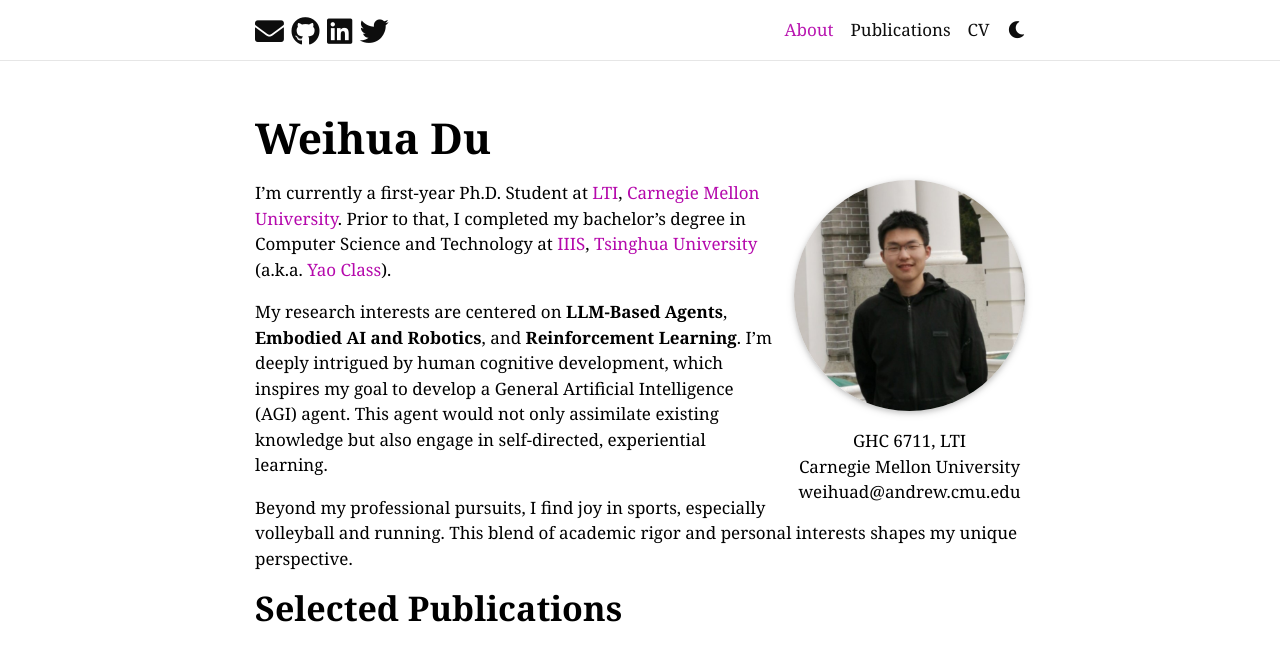
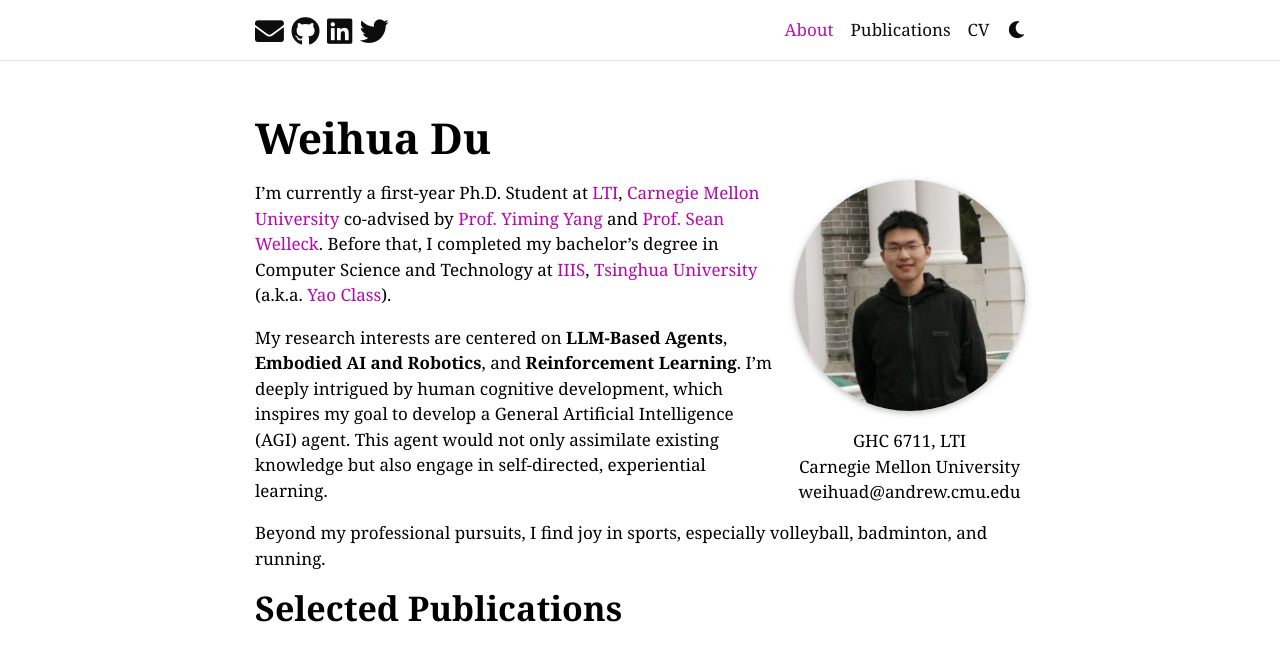
Before and after one commit to StigLidu/StigLidu.github.io, a Jekyll site: the page built from _pages/about.md, in a window 1280 px wide and 956 px high, cut to the strip 0-659 px from the top of the window. Built offline with Jekyll 4.4.1, drawn with Linux system fonts in a browser that asks for light colours; full-size pictures stand in for the smaller copies a plugin makes; comment, search, counter and statistics services are not loaded; a style sheet for code colours, icons or effects is not loaded.

Commit message:
update advisor

```diff
--- a/_pages/about.md
+++ b/_pages/about.md
@@ -18,8 +18,8 @@
 social: true  # includes social icons at the bottom of the page
 ---
 
-I'm currently a first-year Ph.D. Student at [LTI](https://www.lti.cs.cmu.edu/index.html), [Carnegie Mellon University](https://www.cmu.edu/). Prior to that, I completed my bachelor’s degree in Computer Science and Technology at [IIIS](https://iiis.tsinghua.edu.cn/), [Tsinghua University](https://www.tsinghua.edu.cn/en/) (a.k.a. [Yao Class](https://iiis.tsinghua.edu.cn/en/yaoclass/)).
+I'm currently a first-year Ph.D. Student at [LTI](https://www.lti.cs.cmu.edu/index.html), [Carnegie Mellon University](https://www.cmu.edu/) co-advised by [Prof. Yiming Yang](https://www.cs.cmu.edu/~./yiming/) and [Prof. Sean Welleck](https://wellecks.com/). Before that, I completed my bachelor’s degree in Computer Science and Technology at [IIIS](https://iiis.tsinghua.edu.cn/), [Tsinghua University](https://www.tsinghua.edu.cn/en/) (a.k.a. [Yao Class](https://iiis.tsinghua.edu.cn/en/yaoclass/)).
 
 My research interests are centered on **LLM-Based Agents**, **Embodied AI and Robotics**, and **Reinforcement Learning**. I'm deeply intrigued by human cognitive development, which inspires my goal to develop a General Artificial Intelligence (AGI) agent. This agent would not only assimilate existing knowledge but also engage in self-directed, experiential learning.
 
-Beyond my professional pursuits, I find joy in sports, especially volleyball and running. This blend of academic rigor and personal interests shapes my unique perspective.
+Beyond my professional pursuits, I find joy in sports, especially volleyball, badminton, and running.
```
